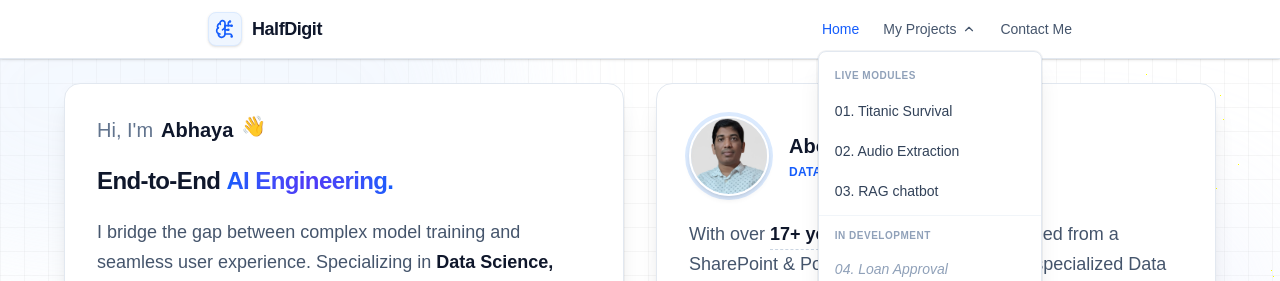
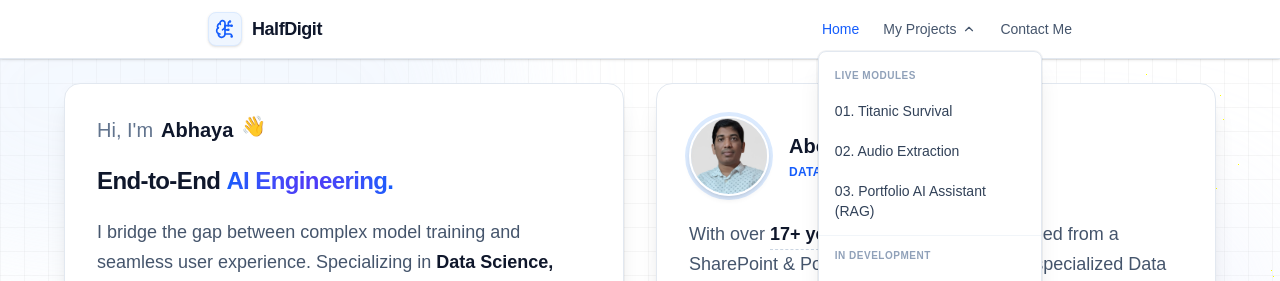
Before and after one commit to abhayas/halfdigit-web, a Next.js app: page / in a window 1280 px wide. Both pictures are taken after a click on the button "My Projects". Shown: the top 281 px of the page. Built offline with nearby package versions, Linux system fonts and the light colour scheme; no server answers.

Commit message:
some ui changes and enable vercel analytics

```diff
--- a/app/components/Navbar.jsx
+++ b/app/components/Navbar.jsx
@@ -103,7 +103,7 @@ const openChatBot = () => {
                     pathname === "/#modules" ? "bg-blue-50 text-blue-700 font-medium" : "text-slate-700 hover:bg-slate-50 hover:text-blue-600"
                   }`}
                 >
-                  03. RAG chatbot
+                  03. Portfolio AI Assistant (RAG)
                 </Link>
 
                 <div className="my-1 border-t border-slate-100"></div>
--- a/app/layout.jsx
+++ b/app/layout.jsx
@@ -2,6 +2,7 @@ import "./globals.css";
 import Navbar from "./components/Navbar";
 import Footer from "./components/Footer";
 import ChatBot from "./components/ChatBot";
+import { Analytics } from "@vercel/analytics/next"
 
 export const metadata = {
   title: 'HalfDigit | AI Engineering | Abhay Sahu',
--- a/package.json
+++ b/package.json
@@ -9,6 +9,7 @@
     "lint": "eslint"
   },
   "dependencies": {
+    "@vercel/analytics": "^1.6.1",
     "lucide-react": "^0.562.0",
     "next": "16.1.0",
     "react": "19.2.3",
```
Also changed, not shown: 1 other file (tests, documents, lock files or other folders).
